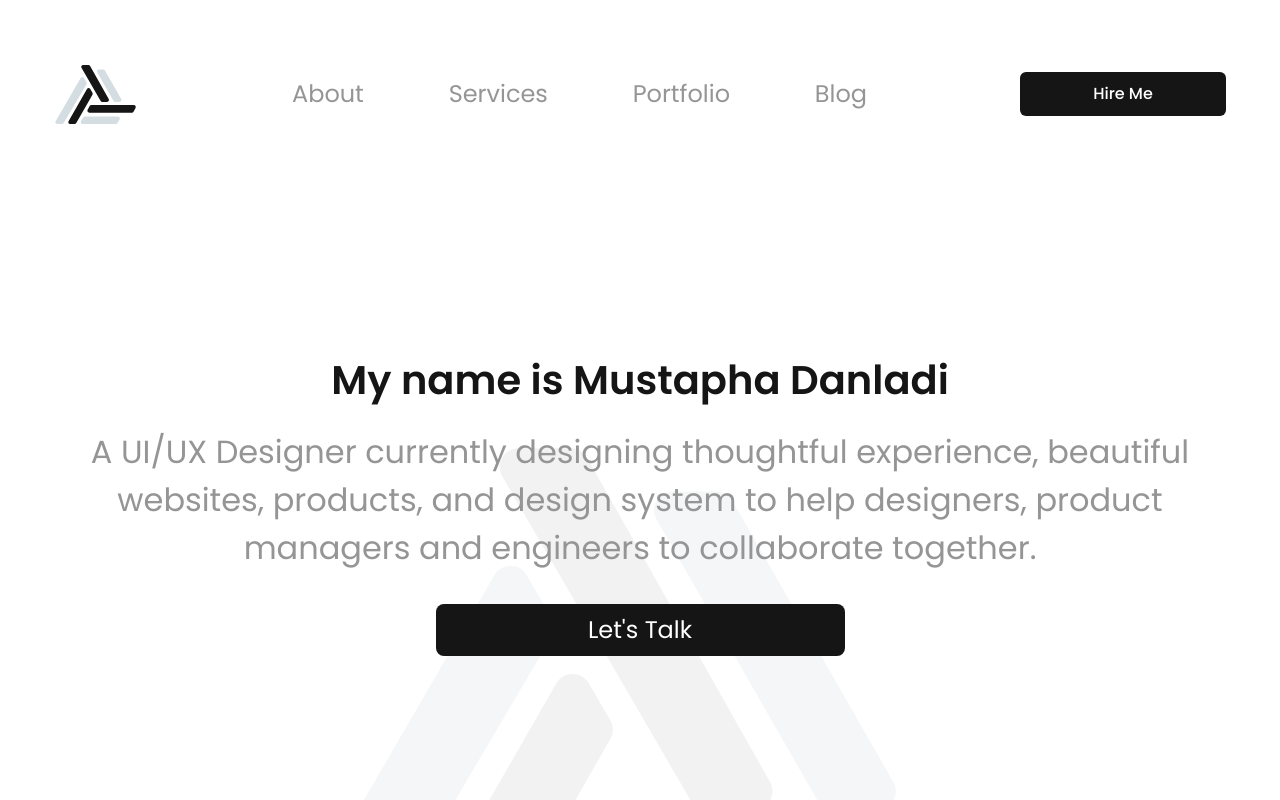
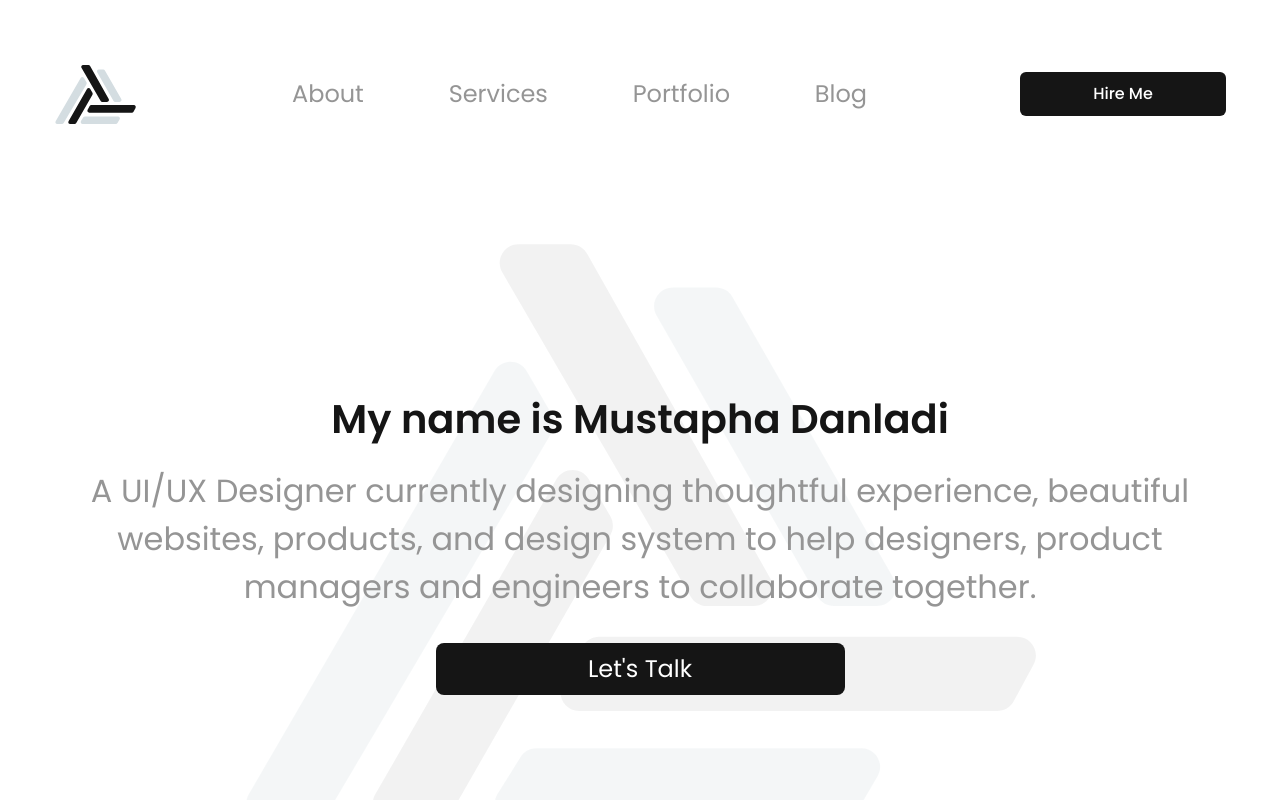
Before and after one commit to mmustaphak/ui-ux-portfolio, a React (Vite) app: page / in a window 1280 px wide. Shown: the top 800 px of the page. Built offline with nearby package versions, Linux system fonts and the light colour scheme.

Commit message:
Made the background to be consistent across the homepage and the about page

```diff
--- a/src/components/Header.jsx
+++ b/src/components/Header.jsx
@@ -13,7 +13,7 @@ export default function Header() {
 
   return (
     <header>
-      <nav className="px-6 py-4 flex justify-between items-center min-[500px]:pt-[2.5rem] lg:pt-[65px]">
+      <nav className="px-6 py-4 flex justify-between items-center min-[500px]:pt-[2.5rem] min-[500px]:pb-10 lg:pt-[65px]">
         <Link className="" to="/">
           <img
             className="min-[500px]:w-14 lg:w-[85px]"
--- a/src/components/Layout.jsx
+++ b/src/components/Layout.jsx
@@ -15,7 +15,7 @@ export default function Layout() {
       <div className="max-w-[1220px] mx-auto">
         <Header />
 
-        <div className="mt-16 px-6 mb-6 bg-[url('src/assets/background-logo.svg')] bg-[size:min(89%,350px)] bg-[position:center_0.8%] min-[400px]:bg-[position:center_0.4%] md:bg-[size:min(55%,817px)] bg-no-repeat lg:bg-[position:center_4%] lg:bg-[size:817px_579px] md:mb-[35px] md:px-8 lg:mb-[50px] min-[1250px]:px-0">
+        <div className="pt-16 px-6 mb-6 bg-[url('src/assets/background-logo.svg')] bg-[size:min(89%,350px)] bg-[position:center_16px] min-[400px]:bg-[position:center_top] md:bg-[size:55%] md:bg-[position:center_25px] lg:pt-[239px]  bg-no-repeat  lg:bg-[size:817px_579px] lg:bg-[position:center_80px] md:mb-[35px] md:px-8 lg:mb-[50px] min-[1250px]:px-0">
           <Outlet />
         </div>
 
--- a/src/pages/About.jsx
+++ b/src/pages/About.jsx
@@ -3,7 +3,7 @@ import mufteey from "../assets/mufteey.png";
 
 export default function About() {
   return (
-    <section className="lg:mt-[151px]">
+    <section className="mt-6 min-[400px]:mt-0 lg:-mt-6">
       <h1 className="text-black font-semibold md:text-2xl lg:text-[2.5rem]">About Me</h1>
       <img className="mx-auto mt-4 w-[29.4%] max-w-[160px] md:mt-6 lg:min-w-[329px] lg:mt-8" src={mufteey} alt="Mustapha Danladi" />
       <p className="mt-6 text-[0.75rem] max-w-[512px] md:text-xl md:max-w-[760px] md:leading-[normal] lg:mt-8 lg:max-w-[1320px] lg:text-[2rem]">
--- a/src/pages/Home.jsx
+++ b/src/pages/Home.jsx
@@ -4,7 +4,7 @@ import Portfolio from "../components/Portfolio";
 export default function Home() {
   return (
     <section>
-      <div className="lg:mt-56">
+      <div>
         <h1 className="text-black font-semibold md:text-2xl lg:text-[2.5rem]">
           My name is Mustapha Danladi
         </h1>
```
